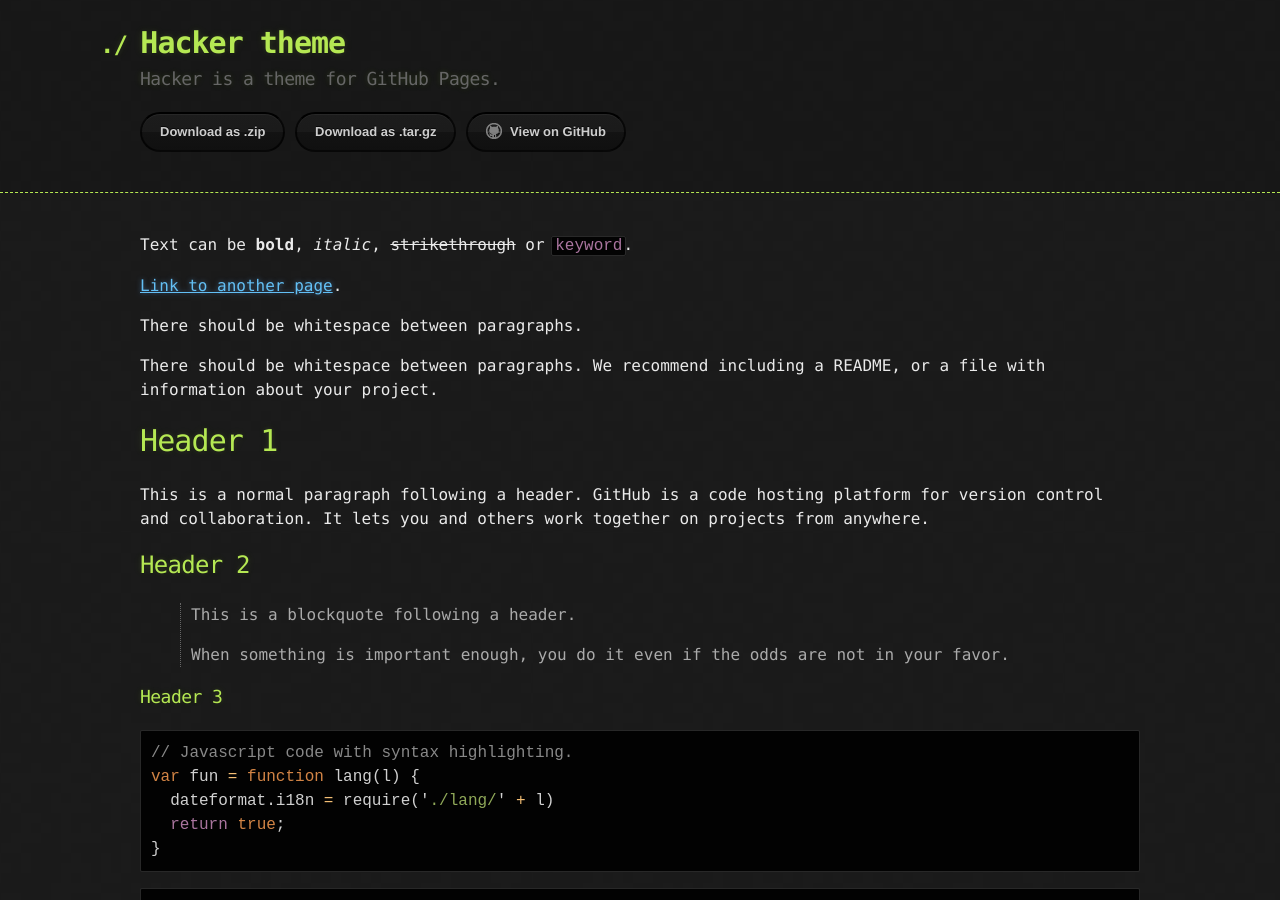
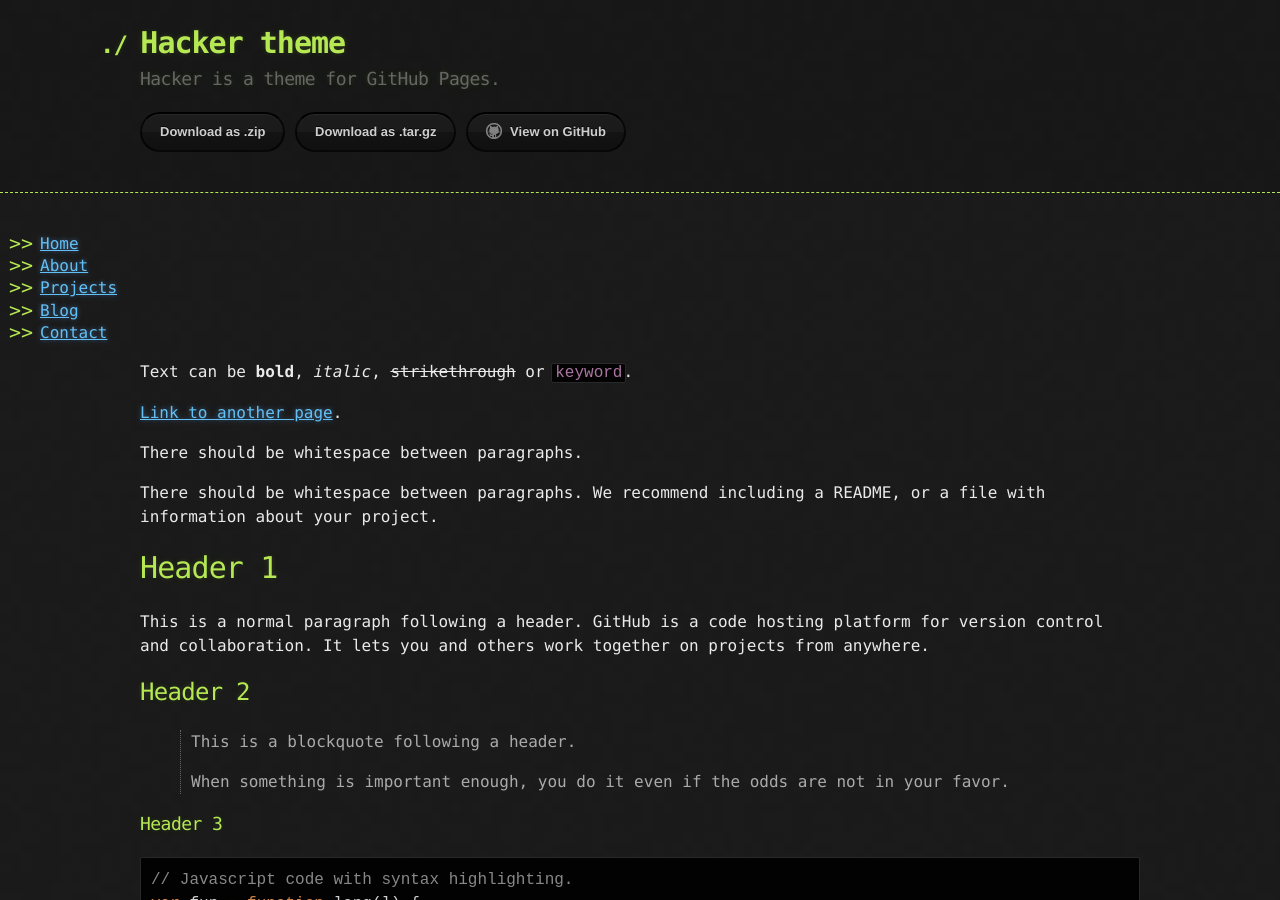
Before and after one commit to Izen78/Izen78.github.io, a Jekyll site: the page built from index.md, in a window 1280 px wide and 900 px high. Built offline with Jekyll 4.4.1, drawn with Linux system fonts in a browser that asks for light colours.

Commit message:
added navbar

```diff
--- a/_layouts/default.html
+++ b/_layouts/default.html
@@ -1,5 +1,6 @@
 <!DOCTYPE html>
-<html lang="{{ site.lang | default: "en-US" }}">
+<html lang="{{ site.lang | default: " en-US" }}">
+
 <head>
   <meta charset='utf-8'>
   <meta http-equiv="X-UA-Compatible" content="IE=edge">
@@ -29,10 +30,22 @@
     </div>
   </header>
 
+  <nav class="navbar">
+    <ul>
+      <li><a href="{{ site.baseurl }}/">Home</a></li>
+      <li><a href="{{ site.baseurl }}/about/">About</a></li>
+      <li><a href="{{ site.baseurl }}/projects/">Projects</a></li>
+      <li><a href="{{ site.baseurl }}/blog/">Blog</a></li>
+      <li><a href="{{ site.baseurl }}/contact/">Contact</a></li>
+    </ul>
+  </nav>
+
+
   <div class="container">
     <section id="main_content">
       {{ content }}
     </section>
   </div>
 </body>
+
 </html>
```
Lines whose indentation alone changed are shown as unchanged.
